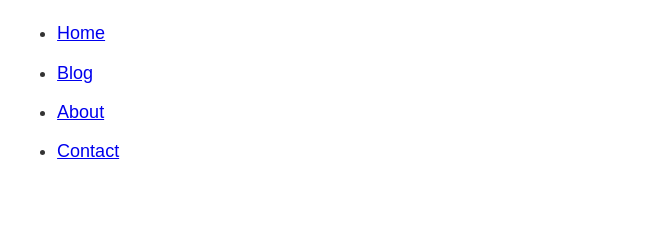
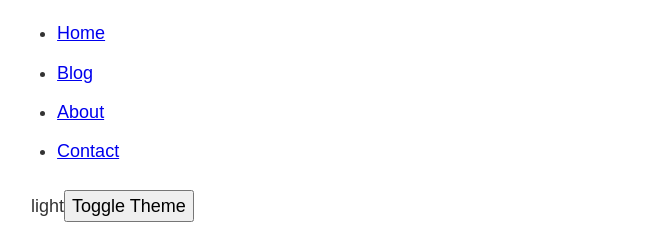
Before and after one commit to yinglu91/gatsby-bootcamp, a Gatsby site: page / in a window 1280 px wide. Shown: the part 101-340 px from the top of the page, without its empty margins (252-922 px from the left). Built offline with nearby package versions, Linux system fonts and the light colour scheme; Gatsby itself is replaced by a stand-in of ours.

Commit message:
add global context

```diff
--- /dev/null
+++ b/gatsby-browser.js
@@ -0,0 +1,6 @@
+import React from 'react'
+import GlobalContextProvider from './src/context/GlobalContextProvider'
+
+export const wrapRootElement = ({ element }) => {
+  return <GlobalContextProvider>{element}</GlobalContextProvider>
+}
--- a/gatsby-config.js
+++ b/gatsby-config.js
@@ -23,7 +23,6 @@ module.exports = {
       resolve: `gatsby-transformer-remark`,
       options: {
         plugins: [
-          `gatsby-remark-responsive-iframe`,
           `gatsby-remark-relative-images`,
           {
             resolve: `gatsby-remark-images`,
@@ -35,8 +34,16 @@ module.exports = {
               linkImagesToOriginal: false,
             },
           },
+          {
+            resolve: `gatsby-remark-responsive-iframe`,
+            options: {
+              wrapperStyle: `margin-bottom: 1.0725rem`,
+            },
+          },
         ],
       },
     },
   ],
 }
+
+// https://stephencharlesweiss.com/blog/2019-12-18/error-handling-embed-video-gatsby/
--- /dev/null
+++ b/gatsby-ssr.js
@@ -0,0 +1,7 @@
+const React = require('react')
+const GlobalContextProvider = require('./src/context/GlobalContextProvider')
+  .default
+
+exports.wrapRootElement = ({ element }) => {
+  return <GlobalContextProvider>{element}</GlobalContextProvider>
+}
--- a/src/components/layout/Header.jsx
+++ b/src/components/layout/Header.jsx
@@ -1,8 +1,18 @@
-import React from 'react'
+import React, { useContext } from 'react'
 import { Link, graphql, useStaticQuery } from 'gatsby'
 import headerStyles from './Header.module.scss'
 
+import {
+  GlobalDispatchContext,
+  GlobalStateContext,
+} from '../../context/GlobalContextProvider'
+
 const Header = () => {
+  const dispatch = useContext(GlobalDispatchContext)
+  const state = useContext(GlobalStateContext)
+  console.log(state)
+  console.log(dispatch)
+
   const data = useStaticQuery(graphql`
     query {
       site {
@@ -59,6 +69,16 @@ const Header = () => {
             </Link>
           </li>
         </ul>
+
+        {state.theme}
+        <button
+          type="button"
+          onClick={() => {
+            dispatch({ type: 'TOGGLE_THEME' })
+          }}
+        >
+          Toggle Theme
+        </button>
       </nav>
     </header>
   )
--- /dev/null
+++ b/src/context/GlobalContextProvider.jsx
@@ -0,0 +1,38 @@
+import React from 'react'
+
+export const GlobalStateContext = React.createContext()
+export const GlobalDispatchContext = React.createContext()
+
+const initialState = {
+  theme: 'light',
+}
+
+function reducer(state, action) {
+  switch (action.type) {
+    case 'TOGGLE_THEME': {
+      return {
+        ...state,
+        theme: state.theme === 'light' ? 'dark' : 'light',
+      }
+    }
+    default:
+      throw new Error('Bad Action Type')
+  }
+}
+
+const GlobalContextProvider = ({ children }) => {
+  const [state, dispatch] = React.useReducer(reducer, initialState)
+
+  return (
+    <GlobalStateContext.Provider value={state}>
+      <GlobalDispatchContext.Provider value={dispatch}>
+        {children}
+      </GlobalDispatchContext.Provider>
+    </GlobalStateContext.Provider>
+  )
+}
+
+export default GlobalContextProvider
+
+// https://github.com/codebushi/gatsby-global-state
+// https://www.youtube.com/watch?v=ThCfN5WJ0cU
```
